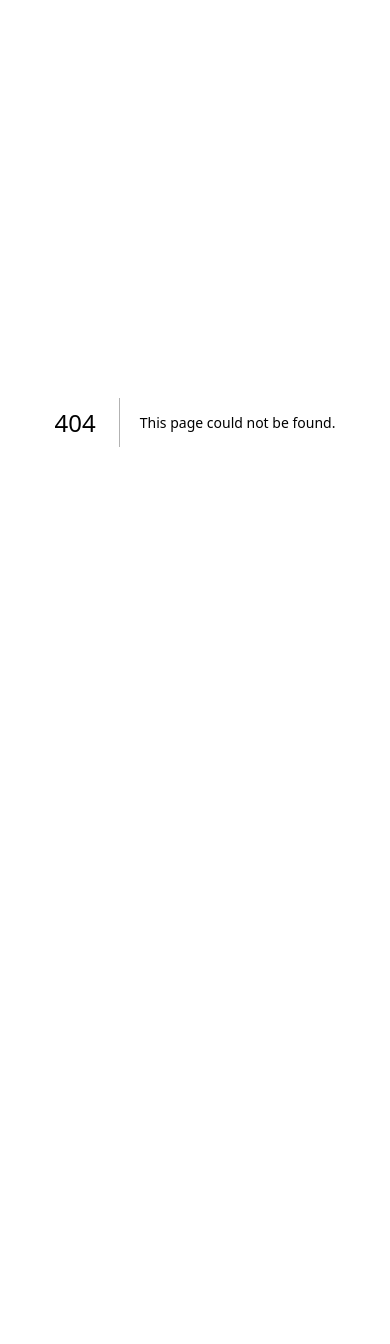
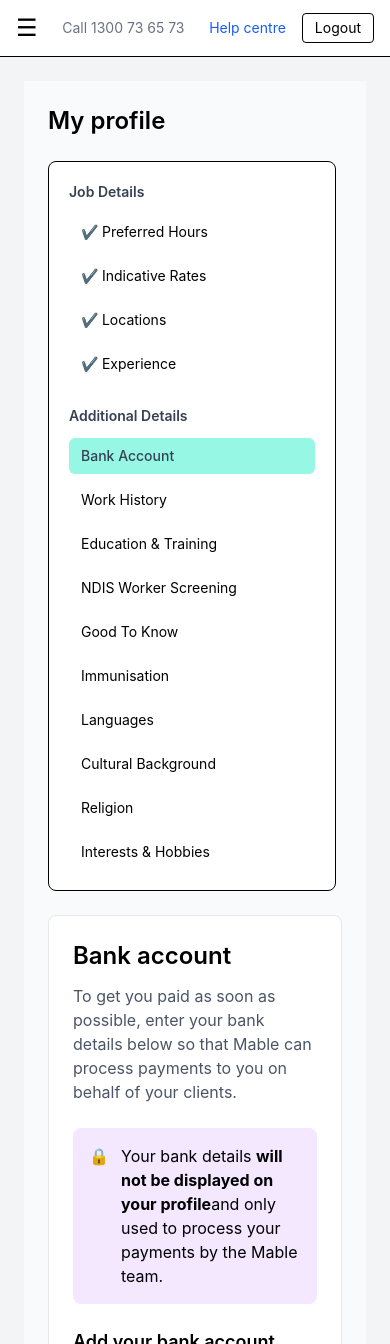
Before and after one commit to shreyatamse1-ship-it/ndis-frontend, a Next.js app: page /dashboard/edit-profile/bank-account in a window 390 px wide. Before the commit this address had no page. Shown: the top 1344 px of the page. Before the commit the page ends 844 px from the top, so only its background shows below. Built offline with nearby package versions, Linux system fonts and the light colour scheme.

Commit message:
responsive bank account

```diff
--- /dev/null
+++ b/app/dashboard/edit-profile/bank-account/page.tsx
@@ -0,0 +1,126 @@
+"use client"
+
+import ProfileSidebar from "../../ProfileSidebar"
+
+export default function BankAccountPage() {
+
+    return (
+        <div className="min-h-screen bg-gray-50 p-6">
+
+            <h1 className="text-2xl font-semibold mb-6">
+                My profile
+            </h1>
+
+            <div className="flex flex-col md:flex-row gap-6">
+
+                {/* Sidebar */}
+                <div className="w-full md:w-72">
+                    <ProfileSidebar />
+                </div>
+
+                {/* Right Content */}
+                <div className="flex-1 bg-white border border-gray-200 rounded-lg p-6">
+
+                    <h2 className="text-2xl font-semibold mb-3">
+                        Bank account
+                    </h2>
+
+                    <p className="text-gray-600 mb-6">
+                        To get you paid as soon as possible, enter your bank details below so that
+                        Mable can process payments to you on behalf of your clients.
+                    </p>
+
+                    {/* Info box */}
+                    <div className="bg-purple-100 rounded-lg p-4 mb-6 flex items-start gap-3">
+                        <span>🔒</span>
+                        <p>
+                            Your bank details <strong>will not be displayed on your profile</strong>
+                            and only used to process your payments by the Mable team.
+                        </p>
+                    </div>
+
+                    <h3 className="text-lg font-semibold mb-4">
+                        Add your bank account details
+                    </h3>
+
+
+                    {/* Account Name */}
+                    <div className="mb-4">
+                        <label className="block mb-1 font-medium">
+                            Account name
+                        </label>
+
+                        <input
+                            type="text"
+                            className="w-full border border-gray-200 rounded-md p-3"
+                        />
+                    </div>
+
+
+                    {/* Bank Name */}
+                    <div className="mb-4">
+                        <label className="block mb-1 font-medium">
+                            Bank name
+                        </label>
+
+                        <input
+                            type="text"
+                            className="w-full border border-gray-200 rounded-md p-3"
+                        />
+                    </div>
+
+
+                    {/* BSB + Account */}
+                    <div className="grid md:grid-cols-2 gap-4 mb-6">
+
+                        <div>
+                            <label className="block mb-1 font-medium">
+                                BSB
+                            </label>
+
+                            <input
+                                type="text"
+                                className="w-full border border-gray-200 rounded-md p-3"
+                            />
+                        </div>
+
+                        <div>
+                            <label className="block mb-1 font-medium">
+                                Account number
+                            </label>
+
+                            <input
+                                type="text"
+                                className="w-full border border-gray-200 rounded-md p-3"
+                            />
+                        </div>
+
+                    </div>
+
+
+                    {/* Checkbox */}
+                    <div className="flex items-start gap-3 mb-6">
+
+                        <input type="checkbox" />
+
+                        <p className="text-gray-600 text-sm">
+                            I understand that Mable is not responsible for checking the accuracy
+                            of my BSB and Account Number. Any errors in this information may
+                            result in me not being paid for services I have provided to clients.
+                        </p>
+
+                    </div>
+
+
+                    {/* Save button */}
+                    <button className="bg-teal-200 hover:bg-teal-400 text-gray-900 px-8 py-3 rounded-md">
+                        Save and continue
+                    </button>
+
+                </div>
+
+            </div>
+
+        </div>
+    )
+}
```
